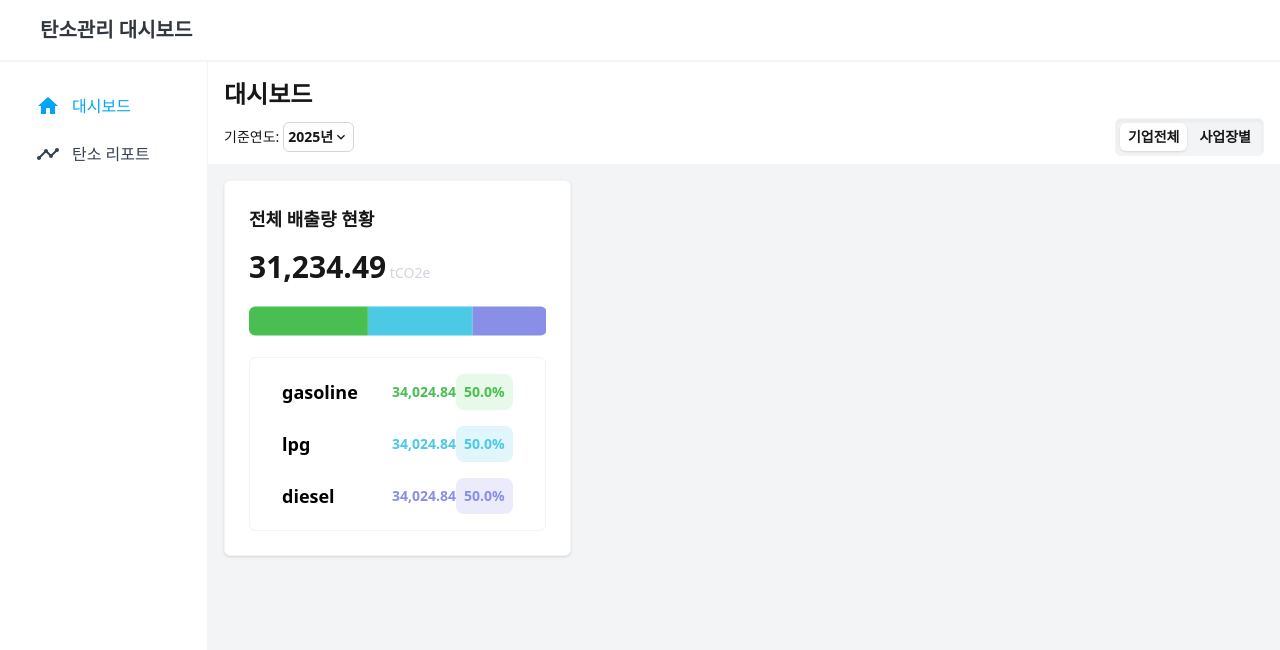
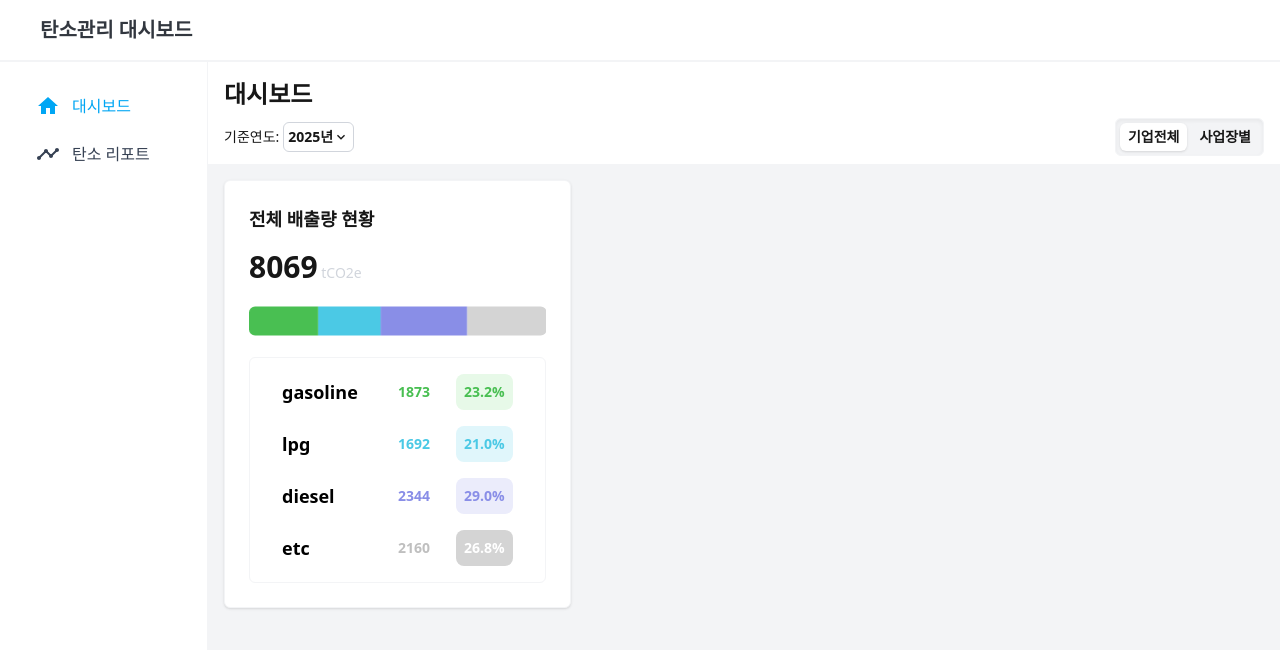
Before and after one commit to jjanggu1/Emissions-Dashboard, a Next.js app: page / in a window 1280 px wide. Shown: the top 650 px of the page. Built offline with nearby package versions, Linux system fonts and the light colour scheme.

Commit message:
feat: 전체 배출량 차트 데이터 연동 완료

```diff
--- a/src/app/page.tsx
+++ b/src/app/page.tsx
@@ -16,7 +16,7 @@ import DashboardHeader from "@/components/DashboardHeader";
 export default function Home() {
   const { setPosts } = usePostsStore();
   const { setCompanies } = useCompanyStore();
-  const { setBaseYears } = useBaseYearsStore();
+  const { setBaseYears, setBaseYearsList } = useBaseYearsStore();
 
   // 데이터에서 기준연도 추출
   const extractYears = (companiesData: CompanyType[]) => {
@@ -27,7 +27,7 @@ export default function Home() {
         )
       ),
     ];
-    setBaseYears(years);
+    setBaseYearsList(years);
     console.log(years);
   };
 
--- a/src/components/DashboardHeader.tsx
+++ b/src/components/DashboardHeader.tsx
@@ -5,9 +5,8 @@ import { MdKeyboardArrowDown, MdKeyboardArrowUp } from "react-icons/md";
 import { useBaseYearsStore } from "@/store/store";
 
 export default function DashboardHeader() {
-  const { baseYears, setBaseYears } = useBaseYearsStore();
+  const { baseYears, baseYearsList, setBaseYears } = useBaseYearsStore();
 
-  const [selectedYear, setSelectedYear] = useState<string>("2025");
   const [isBaseYearSelectBoxOpen, setIsBaseYearSelectBoxOpen] =
     useState<boolean>(false);
 
@@ -23,7 +22,7 @@ export default function DashboardHeader() {
         <span className="cursor-pointer flex items-center">
           기준연도:{" "}
           <span className="flex items-center font-semibold ml-1 border border-gray-300 rounded-md p-1 hover:bg-gray-100">
-            {selectedYear}년
+            {baseYears}년
             {isBaseYearSelectBoxOpen ? (
               <MdKeyboardArrowUp className="w-4 h-4" />
             ) : (
@@ -33,11 +32,13 @@ export default function DashboardHeader() {
         </span>
         {isBaseYearSelectBoxOpen && (
           <div className="absolute top-[34px] left-[54px] w-[80px] h-fit p-2 bg-white border border-gray-100 rounded-md shadow-sm flex flex-col gap-2">
-            {baseYears.map((year) => (
+            {baseYearsList.map((year) => (
               <div
                 className="cursor-pointer hover:bg-gray-100 p-1 rounded-sm"
                 key={year}
-                onClick={() => setSelectedYear(year)}
+                onClick={() => {
+                  setBaseYears(year);
+                }}
               >
                 {year}년
               </div>
--- a/src/components/TotalEmissions.tsx
+++ b/src/components/TotalEmissions.tsx
@@ -1,10 +1,49 @@
 "use client";
 
-import { useEffect, useRef } from "react";
+import { useEffect, useRef, useState } from "react";
 import Chart from "chart.js/auto";
+import { useBaseYearsStore, useCompanyStore } from "@/store/store";
 
 export default function TotalEmissions() {
   const canvasRef = useRef<HTMLCanvasElement>(null);
+  const { baseYears } = useBaseYearsStore();
+  const { companies } = useCompanyStore();
+
+  const [totalEmissions, setTotalEmissions] = useState<number>(0);
+
+  // 기준연도별 총 배출량 추출
+  const extractEmissions = () => {
+    const total = companies
+      .map((company) =>
+        company.emissions
+          .filter((emission) => emission.yearMonth.split("-")[0] === baseYears)
+          .reduce((acc, emission) => acc + emission.emissions, 0)
+      )
+      .reduce((acc, companySum) => acc + companySum, 0);
+
+    setTotalEmissions(total);
+  };
+
+  // 기준연도 source별 총 배출량 추출
+  const extractEmissionsBySource = (source: string) => {
+    const total = companies
+      .map((company) =>
+        company.emissions
+          .filter(
+            (emission) =>
+              emission.source === source &&
+              emission.yearMonth.split("-")[0] === baseYears
+          )
+          .reduce((acc, emission) => acc + emission.emissions, 0)
+      )
+      .reduce((acc, companySum) => acc + companySum, 0);
+
+    return total;
+  };
+
+  useEffect(() => {
+    extractEmissions();
+  }, [companies, baseYears]);
 
   useEffect(() => {
     if (!canvasRef.current) return;
@@ -16,7 +55,9 @@ export default function TotalEmissions() {
         datasets: [
           {
             label: "항목 A",
-            data: [40], // %
+            data: [
+              (extractEmissionsBySource("gasoline") / totalEmissions) * 100,
+            ], // %
             backgroundColor: "#49BF52",
             borderSkipped: false,
             borderRadius: [
@@ -25,13 +66,18 @@ export default function TotalEmissions() {
           },
           {
             label: "항목 B",
-            data: [35], // %
+            data: [(extractEmissionsBySource("lpg") / totalEmissions) * 100], // %
             backgroundColor: "#4BC9E5",
           },
           {
             label: "항목 C",
-            data: [25], // %
+            data: [(extractEmissionsBySource("diesel") / totalEmissions) * 100], // %
             backgroundColor: "#898EE7",
+          },
+          {
+            label: "항목 D",
+            data: [(extractEmissionsBySource("etc") / totalEmissions) * 100], // %
+            backgroundColor: "#D4D4D4",
             borderSkipped: false,
             borderRadius: [
               { topLeft: 0, topRight: 6, bottomLeft: 0, bottomRight: 6 },
@@ -82,13 +128,13 @@ export default function TotalEmissions() {
       window.removeEventListener("resize", handleResize);
       chart.destroy();
     };
-  }, []);
+  }, [totalEmissions]);
 
   return (
     <div className="w-full h-full md:w-1/2 lg:w-1/3 bg-white p-6 border border-gray-100 rounded-md shadow-sm">
       <h1 className="text-lg font-bold">전체 배출량 현황</h1>
       <p className="font-bold text-3xl py-4">
-        31,234.49
+        {totalEmissions}
         <span className="text-sm text-gray-300 font-normal"> tCO2e</span>
       </p>
       <div className="w-[380px] md:w-full h-[40px] mb-4">
@@ -98,18 +144,47 @@ export default function TotalEmissions() {
       <div className="w-full h-full border border-gray-100 rounded-md px-8 py-2 font-semibold text-sm">
         <div className="flex items-center justify-between py-2 text-[#49BF52]">
           <span className="text-lg flex-2 text-black">gasoline</span>{" "}
-          <span className="flex-1">34,024.84</span>
-          <span className="flex-0 p-2 bg-[#E7F9E8] rounded-lg">50.0%</span>
+          <span className="flex-1">{extractEmissionsBySource("gasoline")}</span>
+          <span className="flex-0 p-2 bg-[#E7F9E8] rounded-lg">
+            {(
+              (extractEmissionsBySource("gasoline") / totalEmissions) *
+              100
+            ).toFixed(1)}
+            %
+          </span>
         </div>
         <div className="flex items-center justify-between py-2 text-[#4BC9E5]">
           <span className="text-lg flex-2 text-black">lpg</span>{" "}
-          <span className="flex-1">34,024.84</span>{" "}
-          <span className="flex-0 p-2 bg-[#E0F6FB] rounded-lg">50.0%</span>
+          <span className="flex-1">{extractEmissionsBySource("lpg")}</span>{" "}
+          <span className="flex-0 p-2 bg-[#E0F6FB] rounded-lg">
+            {((extractEmissionsBySource("lpg") / totalEmissions) * 100).toFixed(
+              1
+            )}
+            %
+          </span>
         </div>
         <div className="flex items-center justify-between py-2 text-[#898EE7]">
           <span className="text-lg flex-2 text-black">diesel</span>{" "}
-          <span className="flex-1">34,024.84</span>{" "}
-          <span className="flex-0 p-2 bg-[#EBECFB] rounded-lg">50.0%</span>
+          <span className="flex-1">{extractEmissionsBySource("diesel")}</span>{" "}
+          <span className="flex-0 p-2 bg-[#EBECFB] rounded-lg">
+            {(
+              (extractEmissionsBySource("diesel") / totalEmissions) *
+              100
+            ).toFixed(1)}
+            %
+          </span>
+        </div>
+        <div className="flex items-center justify-between py-2 text-[#ECECEC]">
+          <span className="text-lg flex-2 text-black">etc</span>{" "}
+          <span className="flex-1 text-[#BFBFBF]">
+            {extractEmissionsBySource("etc")}
+          </span>{" "}
+          <span className="flex-0 p-2 bg-[#D4D4D4] text-white rounded-lg">
+            {((extractEmissionsBySource("etc") / totalEmissions) * 100).toFixed(
+              1
+            )}
+            %
+          </span>
         </div>
       </div>
     </div>
--- a/src/store/store.ts
+++ b/src/store/store.ts
@@ -11,8 +11,10 @@ export const useSidebarStore = create<SidebarStore>((set) => ({
 
 // Main(ChartDashboard) Store
 export const useBaseYearsStore = create<BaseYearsType>((set) => ({
-  baseYears: [],
+  baseYears: "2025",
+  baseYearsList: [],
   setBaseYears: (baseYears) => set({ baseYears }),
+  setBaseYearsList: (baseYearsList) => set({ baseYearsList }),
 }));
 
 export const useCompanyStore = create<CompaniesType>((set) => ({
--- a/src/types/index.ts
+++ b/src/types/index.ts
@@ -1,7 +1,9 @@
 // Main Data Types
 export type BaseYearsType = {
-    baseYears: string[];
-    setBaseYears: (baseYears: string[]) => void;
+    baseYears: string;
+    baseYearsList: string[];
+    setBaseYears: (baseYears: string) => void;
+    setBaseYearsList: (baseYearsList: string[]) => void;
   };
 
 export type GhgEmissionType = {
```
